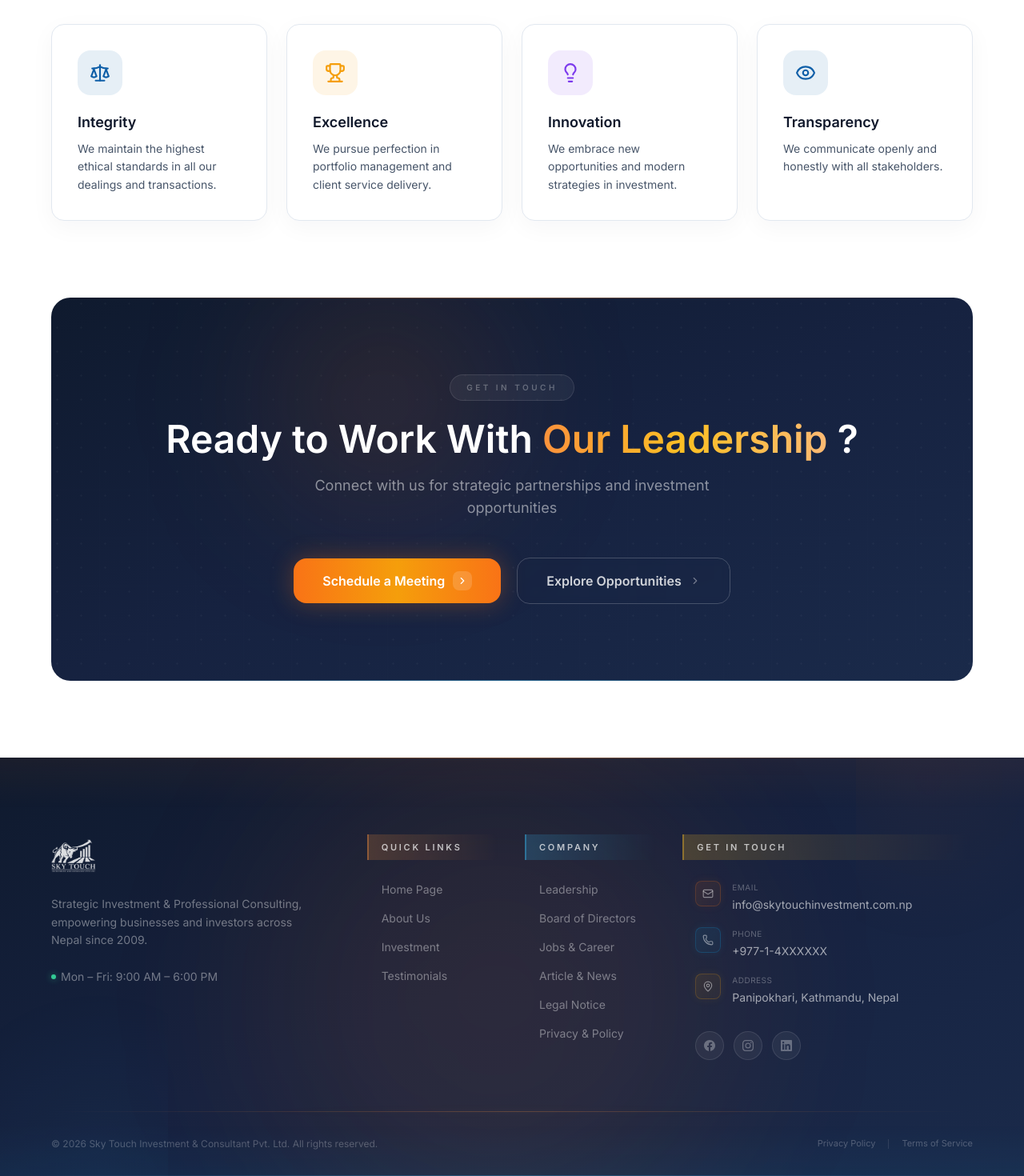
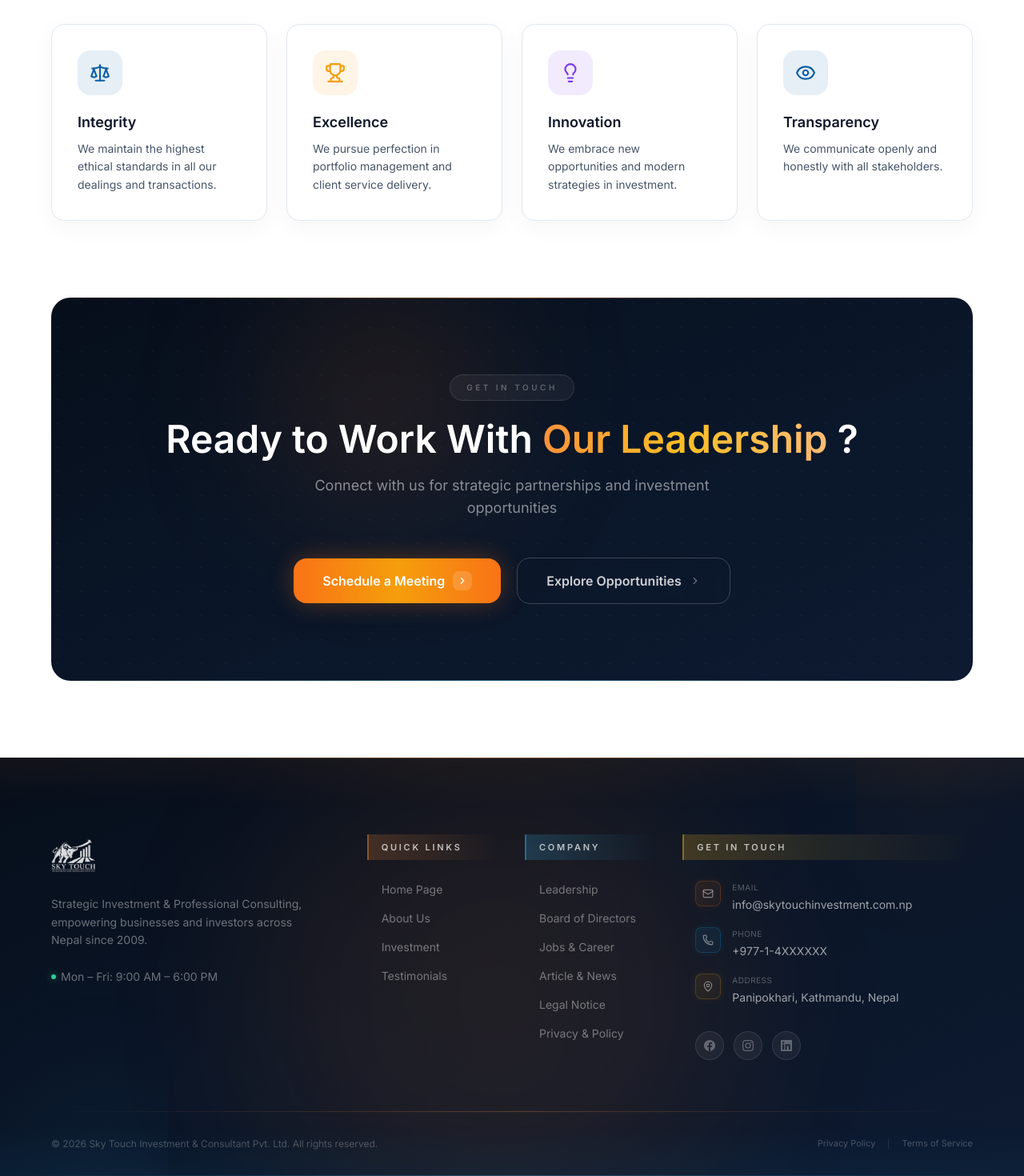
Before and after one commit to sugamQA/SkyTouchInvestment, a React (Vite) app in the folder frontend/: page /boards in a window 1280 px wide. Shown: the part 2231-3701 px from the top of the page at 80% size. Built offline with nearby package versions, Linux system fonts and the light colour scheme.

Commit message:
style: unify all dark sections to from-[#060e1a] via-[#0a1628] to-[#0d1a30]

```diff
--- a/frontend/src/components/Footer.jsx
+++ b/frontend/src/components/Footer.jsx
@@ -40,7 +40,7 @@ const socialLinks = [
 
 export default function Footer() {
   return (
-    <footer className="relative z-10 overflow-hidden bg-gradient-to-br from-[#0f1a2e] via-[#162240] to-[#1a2a4a] text-white/80">
+    <footer className="relative z-10 overflow-hidden bg-gradient-to-br from-[#060e1a] via-[#0a1628] to-[#0d1a30] text-white/80">
       <div className="absolute inset-0 overflow-hidden pointer-events-none">
         <div className="absolute top-0 left-1/4 w-[600px] h-[600px] bg-orange-500/10 rounded-full blur-[130px] animate-pulse" />
         <div className="absolute bottom-0 right-1/3 w-[500px] h-[500px] bg-sky-400/12 rounded-full blur-[120px] animate-pulse" style={{ animationDuration: '7s' }} />
--- a/frontend/src/pages/Boards.jsx
+++ b/frontend/src/pages/Boards.jsx
@@ -335,7 +335,7 @@ export default function Boards() {
             viewport={{ once: true, amount: 0.3 }}
             className="relative rounded-3xl overflow-hidden group/cta"
           >
-            <div className="absolute inset-0 bg-gradient-to-br from-[#0f1a2e] via-[#162240] to-[#1a2a4a]" />
+            <div className="absolute inset-0 bg-gradient-to-br from-[#060e1a] via-[#0a1628] to-[#0d1a30]" />
             <div className="absolute inset-0 opacity-[0.03]" style={{ backgroundImage: 'radial-gradient(circle at 25% 25%, white 1px, transparent 1px)', backgroundSize: '30px 30px' }} />
             <div className="absolute inset-0 opacity-[0.06]" style={{ backgroundImage: 'linear-gradient(rgba(255,255,255,0.1) 1px, transparent 1px), linear-gradient(90deg, rgba(255,255,255,0.1) 1px, transparent 1px)', backgroundSize: '60px 60px' }} />
 
```
